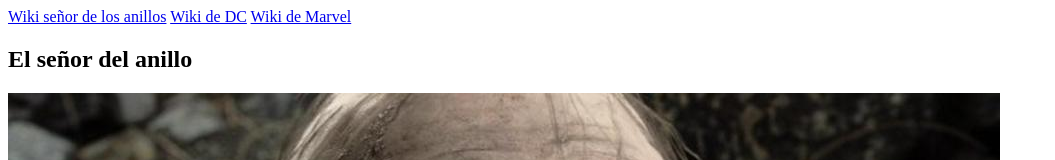
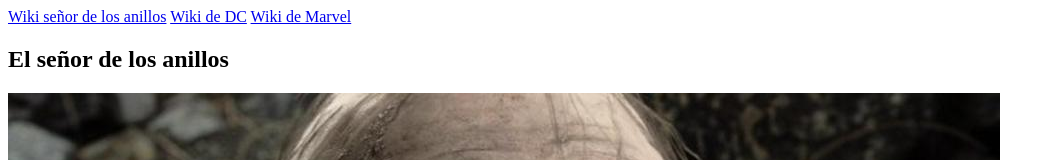
Before and after one commit to DanTrre/Repaso-Clase-1, a plain HTML site: page index.html in a window 1280 px wide. Shown: the top 160 px of the page, without its empty margins (0-1055 px from the left). Drawn offline with Linux system fonts and the light colour scheme.

Commit message:
Este es un nuevo commit

```diff
--- a/index.html
+++ b/index.html
@@ -17,7 +17,7 @@
     <section>
         <!-- Esto es un comentario -->
         <div>
-            <h2>El señor del anillo</h2>
+            <h2>El señor de los anillos</h2>
 
             <img src="./img/Golum.jpg" alt="Soy Golum" title="Hola soy Golum">
         </div>
```
